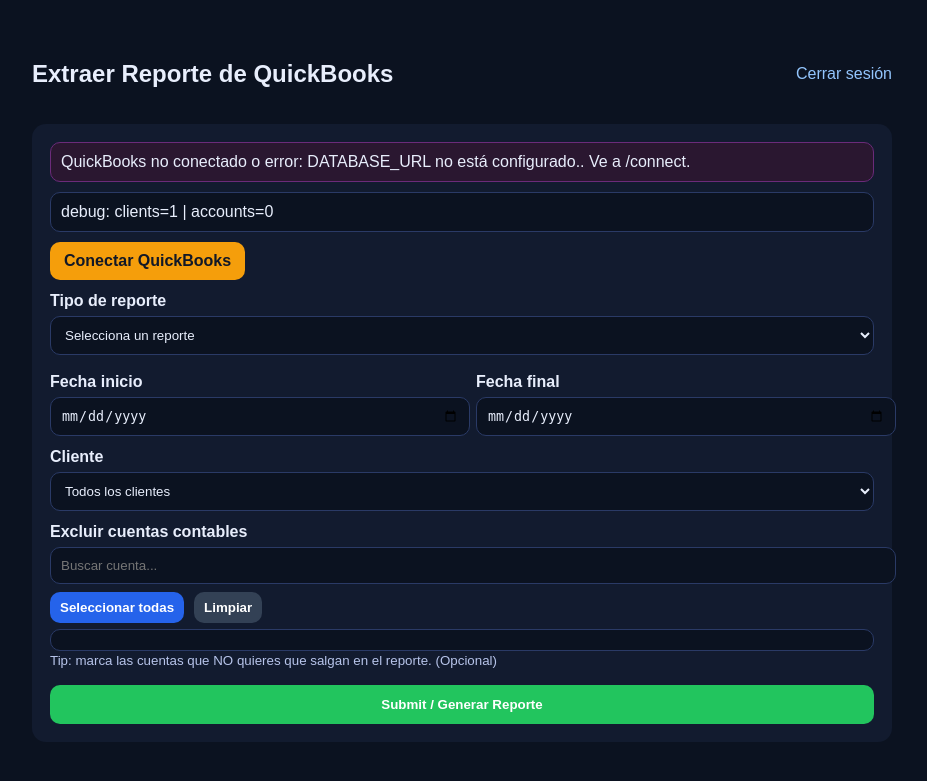
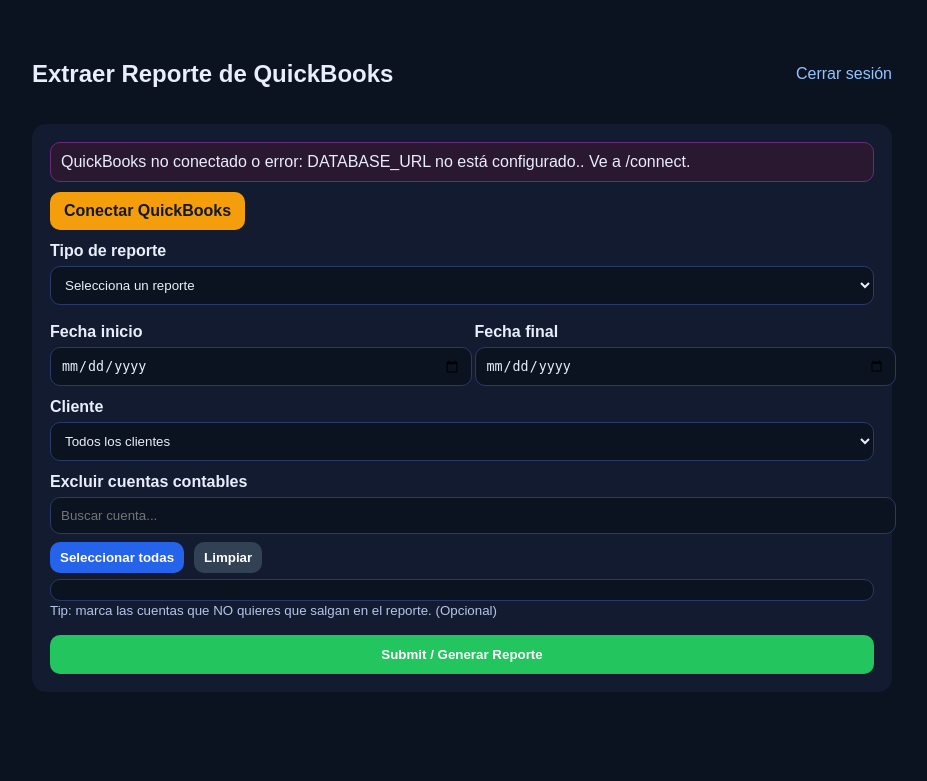
Before and after one commit to Brodrig2199/QBO_portal, a Flask app: page /reports in a window 1280 px wide. Shown: the top 781 px of the page, without its empty margins (178-1105 px from the left). Run offline with Flask 3, Linux system fonts and the light colour scheme; the visitor is signed in with stand-in values (Sample User, id 1); some libraries are stand-ins or nearby versions.

Commit message:
Add files via upload

```diff
--- a/templates/reports.html
+++ b/templates/reports.html
@@ -11,7 +11,7 @@
     .card { background:#121b2f; padding: 18px; border-radius: 14px; margin-top: 16px; }
     label { display:block; margin-top:12px; font-weight:600; }
     input, select { width:100%; padding:10px; margin-top:6px; border-radius:10px; border:1px solid #2a3a66; background:#0b1220; color:#e8eefc; }
-    .row { display:grid; grid-template-columns: 1fr 1fr; gap:28px; margin-top:6px; }
+    .row { display:grid; grid-template-columns: 1fr 1fr; gap:25px; margin-top:6px; }
     button { width:100%; padding:12px; border:0; border-radius:10px; background:#22c55e; color:white; font-weight:800; cursor:pointer; margin-top:16px; }
     a { color:#93c5fd; text-decoration:none; }
     .msg { background:#2a1730; border:1px solid #6b2b7a; padding:10px; border-radius:10px; margin-bottom:10px; }
@@ -40,10 +40,7 @@
           <div class="msg">{{ messages[0] }}</div>
         {% endif %}
       {% endwith %}
-      <div class="msg" style="background:#0b1220;border-color:#2a3a66;">
-          debug: clients={{ clients|length if clients is defined else "undef" }}
-        | accounts={{ accounts|length if accounts is defined else "undef" }}
-      </div>
+
 
      <a href="/connect" style="display:inline-block;padding:10px 14px;border-radius:10px;background:#f59e0b;color:#111827;font-weight:800;text-decoration:none;">
       Conectar QuickBooks
```
